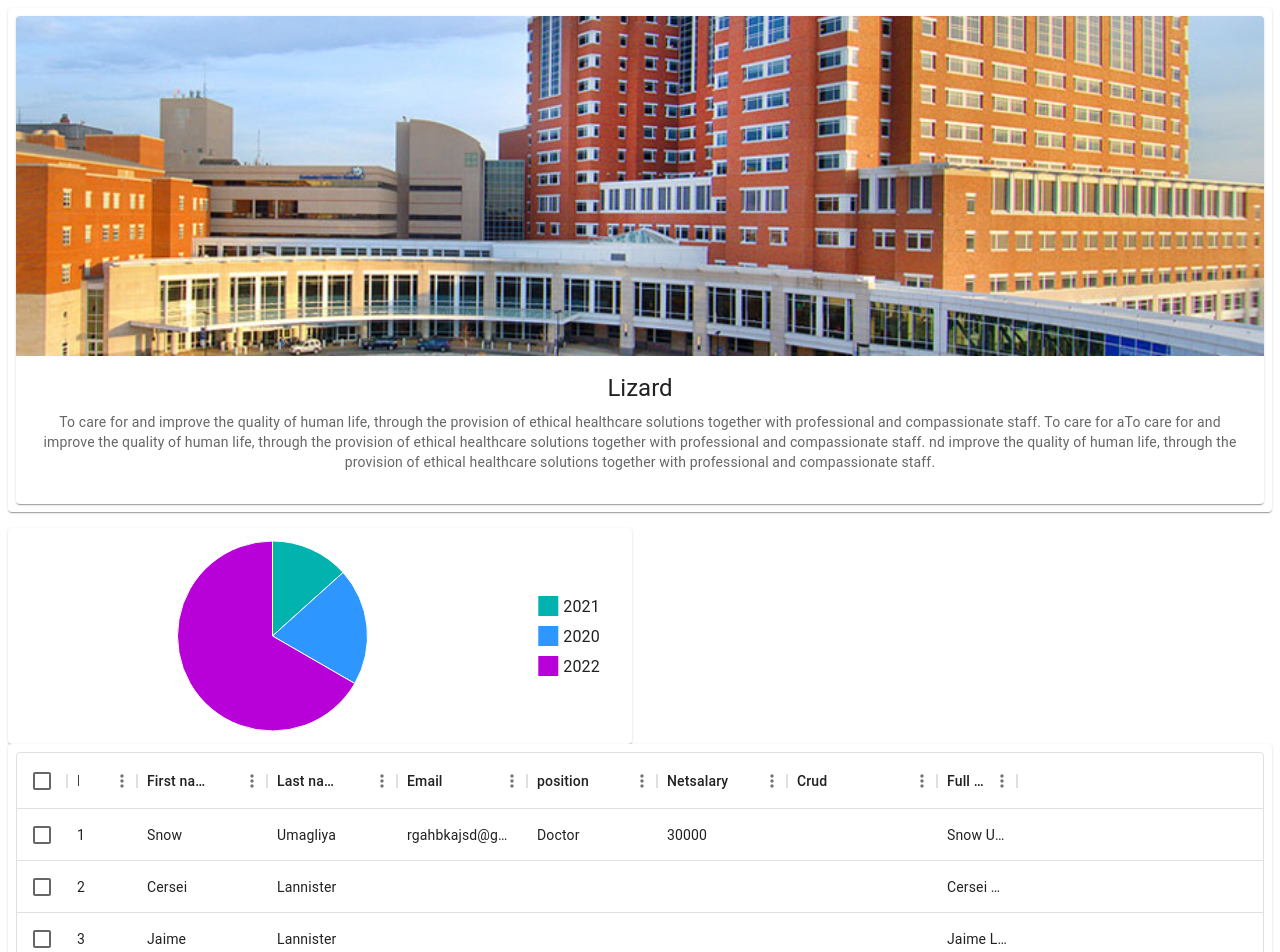
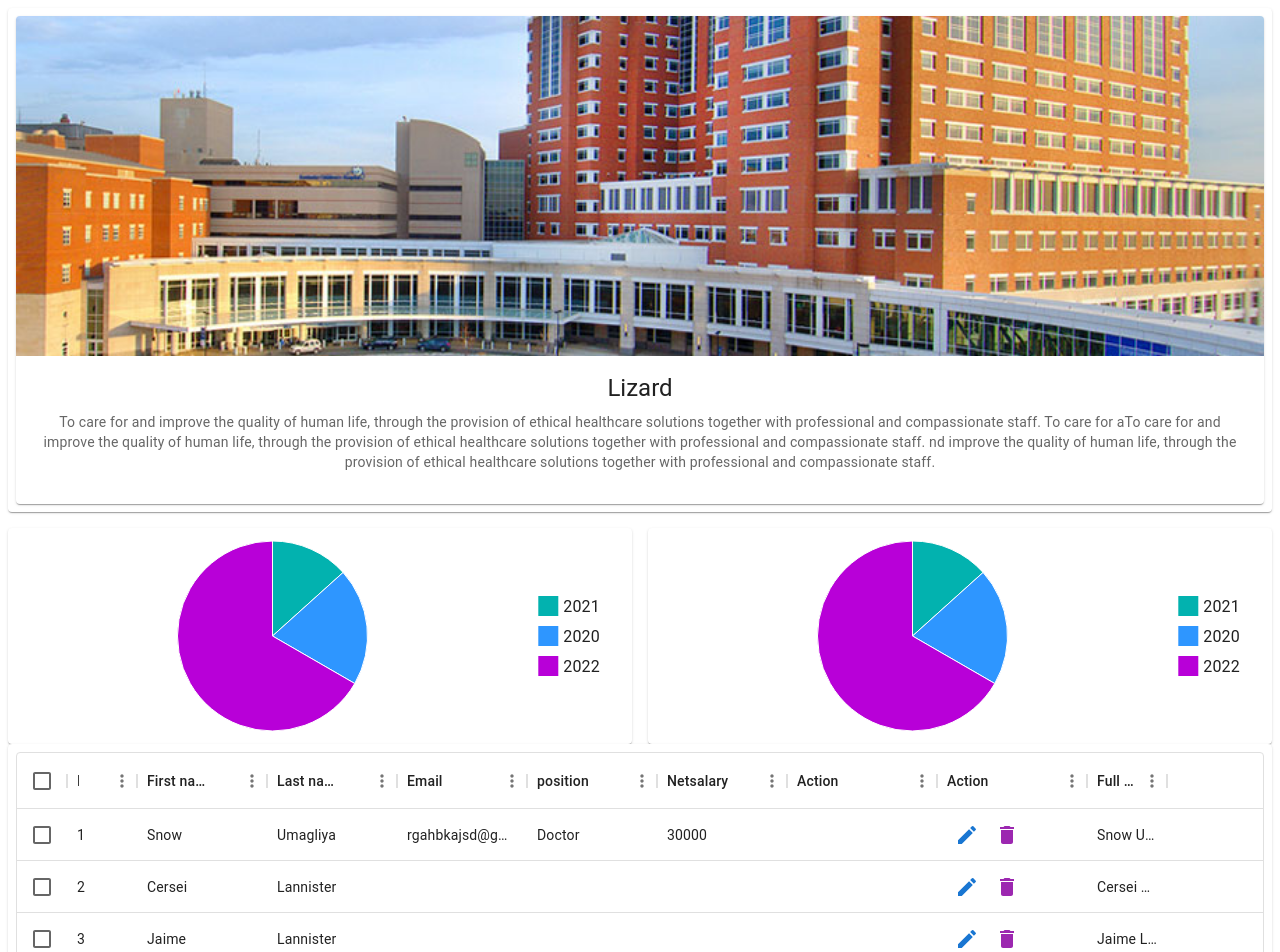
Before and after one commit to IT21810350/medical-center-management-system, a React (Create React App) app in the folder client/: page /hr in a window 1280 px wide. Shown: the top 952 px of the page. Built offline with nearby package versions, Linux system fonts and the light colour scheme.

Commit message:
Table edit delete button added

```diff
--- a/client/src/views/hr-views/hr-home.js
+++ b/client/src/views/hr-views/hr-home.js
@@ -11,14 +11,27 @@ import { DataGrid } from '@mui/x-data-grid';
 import Paper from '@mui/material/Paper';
 import { PieChart, pieArcClasses } from '@mui/x-charts/PieChart';
 import Grid from '@mui/material/Grid';
+import IconButton from '@mui/material/IconButton';
+import DeleteIcon from '@mui/icons-material/Delete';
+import EditIcon from '@mui/icons-material/Edit';
+
 // import Button from '@mui/material/Button';
-
 // import CssBaseline from '@mui/material/CssBaseline';
 // import AppBar from '@mui/material/AppBar';
 // import Toolbar from '@mui/material/Toolbar';
 // import Link from '@mui/material/Link';
 
+const deleteIcon =
+(<IconButton onClick={console.log("delete")}>
+  <DeleteIcon color="secondary" />
+</IconButton>
+);
 
+const editIcon = (
+  <IconButton onClick={console.log("edited")}>
+    <EditIcon color="primary" />
+  </IconButton>
+);
 
 const Item = styled(Paper)(({ theme }) => ({
   backgroundColor: theme.palette.mode === 'dark' ? '#1A2027' : '#fff',
@@ -35,7 +48,24 @@ const columns = [
   { field: 'Email', headerName: 'Email', width: 130 },
   {field: 'position',headerName: 'position', width:130,},
   {field: 'Netsalary',headerName: 'Netsalary', width:130,},
-  {field: 'Crud',headerName: 'Crud', width:150,},
+  {filed: 'action', headerName:'Action',width:150},
+
+  {
+    field: 'action',
+    headerName: 'Action',
+    width: 150,
+    renderCell: (params) => (
+      <div>
+        <IconButton onClick={() => console.log("edited")}>
+          <EditIcon color="primary" />
+        </IconButton>
+        <IconButton onClick={() => console.log("delete")}>
+          <DeleteIcon color="secondary" />
+        </IconButton>
+      </div>
+    ),
+  },
+
   {field: 'fullName',headerName: 'Full name',description: 'This column has a value getter and is not sortable.',sortable: false, width: 80,valueGetter: (params) =>`${params.row.firstName || ''} ${params.row.lastName || ''}`,},
 ];
 function createData(name, calories, fat, carbs, protein) {
@@ -44,7 +74,7 @@ function createData(name, calories, fat, carbs, protein) {
 
 
 const rows = [
-  { id: 1, firstName: 'Snow',lastName:'Umagliya', Email:'rgahbkajsd@gmail.com',position:'Doctor',Netsalary:'30000',  },
+  { id: 1, firstName: 'Snow',lastName:'Umagliya', Email:'rgahbkajsd@gmail.com',position:'Doctor',Netsalary:'30000',action:'edit',delete:'edit'},
   { id: 2, lastName: 'Lannister', firstName: 'Cersei', age: 42 },
   { id: 3, lastName: 'Lannister', firstName: 'Jaime', age: 45 },
   { id: 4, lastName: 'Stark', firstName: 'Arya', age: 16 },
@@ -167,6 +197,25 @@ const HR = () => {
                   />
              </Item>
           </Box>
+          <Box gridColumn="span 6">
+            <Item>
+                 <PieChart
+                    series={[
+                      {
+                        data,
+                        highlightScope: { faded: 'global', highlighted: 'item' },
+                        faded: { innerRadius: 30, additionalRadius: -30 },
+                      },
+                    ]}
+                    sx={{
+                      [`& .${pieArcClasses.faded}`]: {
+                        fill: 'gray',
+                      },
+                    }}
+                    height={200}
+                  />
+             </Item>
+          </Box>
         </Box>
       </Box>
      {/* new grid start  */}
```
